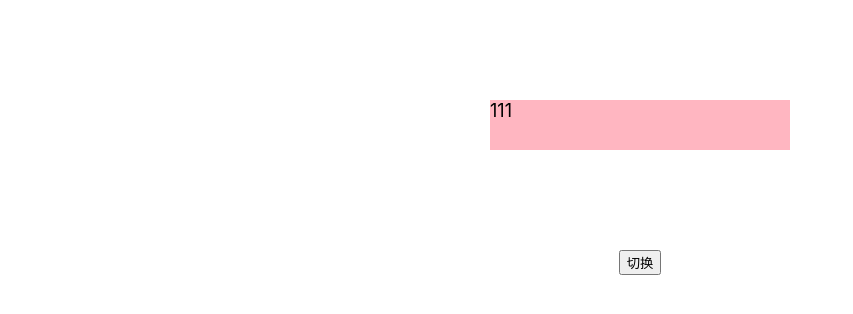
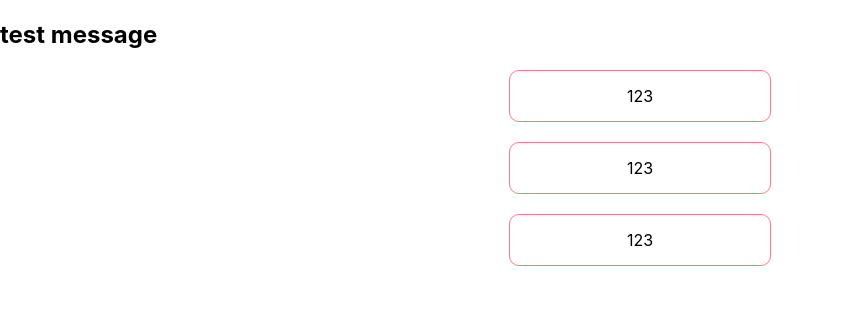
Before and after one commit to MyMagicCode/react-practice, a React (Create React App) app: page / in a window 1280 px wide. Shown: the top 314 px of the page, without its empty margins (0-853 px from the left). Built offline with nearby package versions, Linux system fonts and the light colour scheme.

Commit message:
feat: message组件基本功能

```diff
--- a/src/App.tsx
+++ b/src/App.tsx
@@ -4,10 +4,11 @@
 // import { ZustandDemo } from "./components/zustand-examples/demo/ZustandDemo";
 // import { TestSpace } from "./components/space/demo/TestSpace";
 // import TestSpring from "./components/spring-examples/demo/TestSpring";
-import TestTransitionGroup from "./components/transition-group-examples/demo/TestTransitionGroup";
+// import TestTransitionGroup from "./components/transition-group-examples/demo/TestTransitionGroup";
+import TestMessage from "./components/message/demo/TestMessage";
 
 function App() {
-  return <TestTransitionGroup></TestTransitionGroup>;
+  return <TestMessage></TestMessage>;
 }
 
 export default App;
--- /dev/null
+++ b/src/components/message/demo/TestMessage.tsx
@@ -0,0 +1,10 @@
+import { MessageProvider } from "..";
+
+export default function TestMessage() {
+  return (
+    <>
+      <h2>test message</h2>
+      <MessageProvider />
+    </>
+  );
+}
--- /dev/null
+++ b/src/components/message/index.tsx
@@ -0,0 +1,69 @@
+import React, { CSSProperties, FC, useEffect, useMemo } from "react";
+import useMessageStore from "./useMessageStore";
+import "./message.scss";
+import { CSSTransition, TransitionGroup } from "react-transition-group";
+import { createPortal } from "react-dom";
+
+export type Position = "top" | "bottom";
+
+export interface MessageProps {
+  style?: CSSProperties;
+  className?: string;
+  content: React.ReactNode;
+  duration?: number;
+  id?: number;
+  position?: Position;
+}
+
+export const MessageProvider: FC<{}> = (props) => {
+  const { messageList, add } = useMessageStore("top");
+
+  useEffect(() => {
+    let i = 0;
+    const timer = setInterval(() => {
+      add({
+        content: "123",
+      });
+      i = i + 1;
+      if (i > 5) clearInterval(timer);
+      console.log("i", i);
+    }, 2000);
+
+    return () => clearInterval(timer);
+    // eslint-disable-next-line react-hooks/exhaustive-deps
+  }, []);
+
+  const directions = Object.keys(messageList) as Position[];
+
+  const messageWrapper = (
+    <div className="message-wrapper">
+      {directions.map((direction) => {
+        return (
+          <TransitionGroup
+            className={`message-wrapper-${direction}`}
+            key={direction}>
+            {messageList[direction].map((item) => {
+              return (
+                <CSSTransition timeout={500} key={item.id} classNames="message">
+                  <div key={`message-card-${item.id}`} className="message-card">
+                    {item.content}
+                  </div>
+                </CSSTransition>
+              );
+            })}
+          </TransitionGroup>
+        );
+      })}
+    </div>
+  );
+
+  const el = useMemo(() => {
+    const div = document.createElement("div");
+    div.className = "wrapper";
+    console.log("useMemo");
+    document.body.appendChild(div);
+    return div;
+  }, []);
+
+  return createPortal(messageWrapper, el);
+};
--- /dev/null
+++ b/src/components/message/message.scss
@@ -0,0 +1,57 @@
+.message-wrapper {
+  position: fixed;
+  width: 100%;
+  height: 100%;
+  top: 0px;
+  right: 0px;
+  // 不响应如何事件
+  pointer-events: none;
+
+  display: flex;
+  flex-direction: column;
+  align-items: center;
+
+  &-top {
+    position: absolute;
+    top: 50px;
+  }
+
+  &-bottom {
+    position: absolute;
+    bottom: 20px;
+  }
+}
+
+
+.message-card {
+  width: 260px;
+  height: 50px;
+  line-height: 50px;
+  border-radius: 10px;
+  border: 1px solid lightcoral;
+  text-align: center;
+  margin-top: 20px;
+
+  // 允许所有事件事件
+  pointer-events: all;
+}
+
+.message-enter {
+  opacity: 0;
+  transform: translateY(-100%);
+}
+
+.message-enter-active {
+  opacity: 1;
+  transform: translateY(0px);
+  transition: opacity,transform 0.5s ease;
+}
+
+.message-exit {
+  opacity: 1;
+}
+
+.message-exit-active {
+  opacity: 0;
+  transition: opacity 0.4s ease;
+}
--- /dev/null
+++ b/src/components/message/useMessageStore.tsx
@@ -0,0 +1,106 @@
+import { useState } from "react";
+import { MessageProps, Position } from ".";
+
+type MessageList = {
+  top: MessageProps[];
+  bottom: MessageProps[];
+};
+
+const initialState: MessageList = {
+  top: [],
+  bottom: [],
+};
+export default function useMessageStore(defaultPosition: Position) {
+  const [messageList, setMessageList] = useState({ ...initialState });
+
+  return {
+    messageList,
+    add(message: MessageProps) {
+      // 获取id
+      const messageId = getId(message);
+      setMessageList((ml) => {
+        // 添加相同id无效
+        if (message.id) {
+          const position = getMessagePosition(ml, message.id);
+          if (position) {
+            return ml;
+          }
+        }
+
+        // 获取位置
+        const position = message.position || defaultPosition;
+        const isTop = position === "top";
+
+        // bottom显示就往后添加，top显示往列表前添加
+        const messages = isTop
+          ? [{ ...message, id: messageId }, ...ml[position]]
+          : [...ml[position], { ...message, id: messageId }];
+
+        return {
+          ...ml,
+          [position]: messages,
+        };
+      });
+      return messageId;
+    },
+    update(id: number, message: MessageProps) {
+      if (!id) return;
+
+      setMessageList((ml) => {
+        const nextMessageList = { ...ml };
+        const { position, index } = findMessage(ml, id);
+
+        if (position && index !== -1) {
+          nextMessageList[position][index] = {
+            ...ml[position][index],
+            ...message,
+          };
+        }
+
+        return nextMessageList;
+      });
+    },
+    remove(id: number) {
+      setMessageList((ml) => {
+        const position = getMessagePosition(ml, id);
+        if (!position) return ml;
+        return {
+          ...ml,
+          [position]: ml[position].filter((item) => item.id !== id),
+        };
+      });
+    },
+    clearAll() {
+      setMessageList({ ...initialState });
+    },
+  };
+}
+
+let count = 1;
+function getId(message: MessageProps) {
+  if (message?.id) {
+    return message.id;
+  }
+  return count++;
+}
+
+function getMessagePosition(messageList: MessageList, id: number) {
+  for (const [position, list] of Object.entries(messageList)) {
+    if (list.some((item) => item.id === id)) {
+      return position as Position;
+    }
+  }
+}
+
+function findMessage(messageList: MessageList, id: number) {
+  const position = getMessagePosition(messageList, id);
+
+  const index = position
+    ? messageList[position].findIndex((item) => item.id === id)
+    : -1;
+
+  return {
+    position,
+    index,
+  };
+}
```
Also changed, not shown: src/components/message/useTimer.tsx (added).
